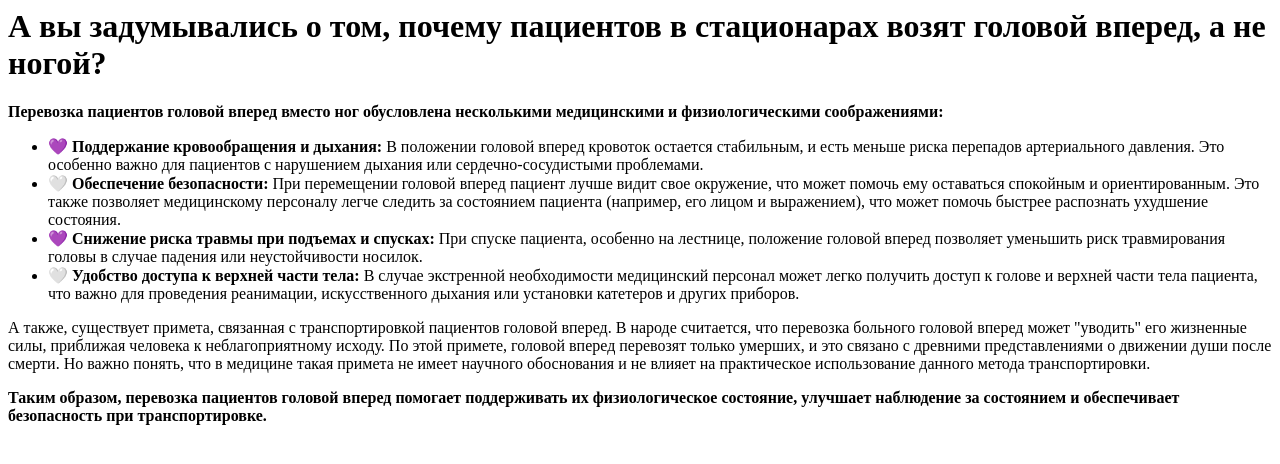
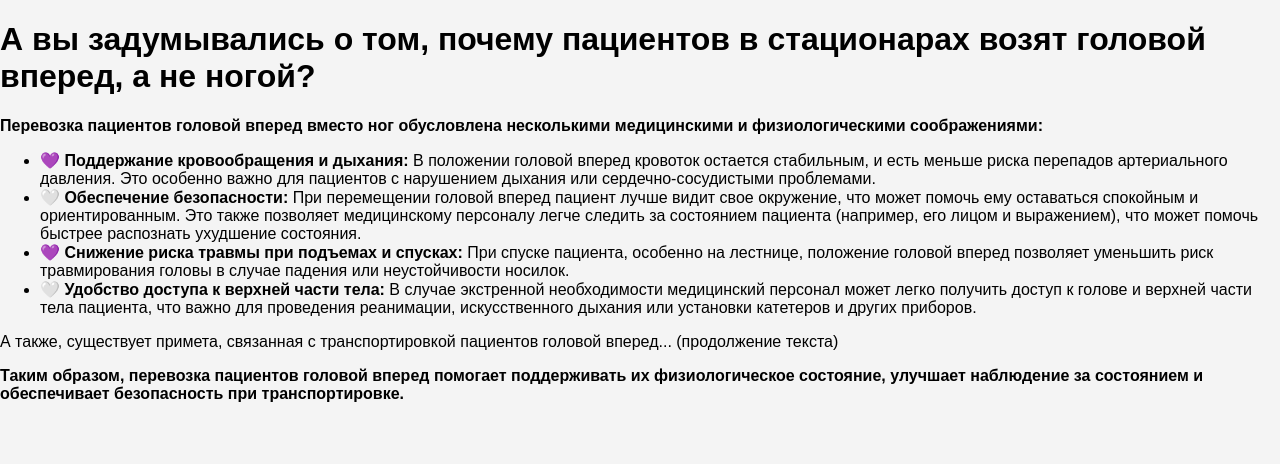
Before and after one commit to studentugmu/studentusma, a plain HTML site: page transportation.html in a window 1280 px wide. Drawn offline with Linux system fonts and the light colour scheme.

Commit message:
Update transportation.html

```diff
--- a/transportation.html
+++ b/transportation.html
@@ -1,14 +1,31 @@
-<h1>А вы задумывались о том, почему пациентов в стационарах возят головой вперед, а не ногой?</h1>
+<!DOCTYPE html>
+<html lang="ru">
+<head>
+    <meta charset="UTF-8">
+    <meta name="viewport" content="width=device-width, initial-scale=1.0">
+    <title>Статья о транспортировке пациентов</title>
+    <link rel="stylesheet" href="style.css">
+</head>
+<body>
+    <h1>А вы задумывались о том, почему пациентов в стационарах возят головой вперед, а не ногой?</h1>
+    <p><strong>Перевозка пациентов головой вперед вместо ног обусловлена несколькими медицинскими и физиологическими соображениями:</strong></p>
 
-<p><strong>Перевозка пациентов головой вперед вместо ног обусловлена несколькими медицинскими и физиологическими соображениями:</strong></p>
+    <ul>
+        <li><span class="heart">💜</span> <strong>Поддержание кровообращения и дыхания:</strong> В положении головой вперед кровоток остается стабильным,
+            и есть меньше риска перепадов артериального давления. Это особенно важно для пациентов с нарушением дыхания или сердечно-сосудистыми проблемами.</li>
+        <li><span class="heart">🤍</span> <strong>Обеспечение безопасности:</strong> При перемещении головой вперед пациент лучше видит свое окружение,
+            что может помочь ему оставаться спокойным и ориентированным. Это также позволяет медицинскому персоналу легче следить за состоянием пациента
+            (например, его лицом и выражением), что может помочь быстрее распознать ухудшение состояния.</li>
+        <li><span class="heart">💜</span> <strong>Снижение риска травмы при подъемах и спусках:</strong> При спуске пациента, особенно на лестнице,
+            положение головой вперед позволяет уменьшить риск травмирования головы в случае падения или неустойчивости носилок.</li>
+        <li><span class="heart">🤍</span> <strong>Удобство доступа к верхней части тела:</strong> В случае экстренной необходимости медицинский персонал
+            может легко получить доступ к голове и верхней части тела пациента, что важно для проведения реанимации, искусственного дыхания
+            или установки катетеров и других приборов.</li>
+    </ul>
 
-<ul>
-    <li>💜 <strong>Поддержание кровообращения и дыхания:</strong> В положении головой вперед кровоток остается стабильным, и есть меньше риска перепадов артериального давления. Это особенно важно для пациентов с нарушением дыхания или сердечно-сосудистыми проблемами.</li>
-    <li>🤍 <strong>Обеспечение безопасности:</strong> При перемещении головой вперед пациент лучше видит свое окружение, что может помочь ему оставаться спокойным и ориентированным. Это также позволяет медицинскому персоналу легче следить за состоянием пациента (например, его лицом и выражением), что может помочь быстрее распознать ухудшение состояния.</li>
-    <li>💜 <strong>Снижение риска травмы при подъемах и спусках:</strong> При спуске пациента, особенно на лестнице, положение головой вперед позволяет уменьшить риск травмирования головы в случае падения или неустойчивости носилок.</li>
-    <li>🤍 <strong>Удобство доступа к верхней части тела:</strong> В случае экстренной необходимости медицинский персонал может легко получить доступ к голове и верхней части тела пациента, что важно для проведения реанимации, искусственного дыхания или установки катетеров и других приборов.</li>
-</ul>
+    <p>А также, существует примета, связанная с транспортировкой пациентов головой вперед... (продолжение текста)</p>
 
-<p>А также, существует примета, связанная с транспортировкой пациентов головой вперед. В народе считается, что перевозка больного головой вперед может "уводить" его жизненные силы, приближая человека к неблагоприятному исходу. По этой примете, головой вперед перевозят только умерших, и это связано с древними представлениями о движении души после смерти. Но важно понять, что в медицине такая примета не имеет научного обоснования и не влияет на практическое использование данного метода транспортировки.</p>
-
-<p><strong>Таким образом, перевозка пациентов головой вперед помогает поддерживать их физиологическое состояние, улучшает наблюдение за состоянием и обеспечивает безопасность при транспортировке.</strong></p>
+    <p><strong>Таким образом, перевозка пациентов головой вперед помогает поддерживать их физиологическое состояние,
+        улучшает наблюдение за состоянием и обеспечивает безопасность при транспортировке.</strong></p>
+</body>
+</html>
```
